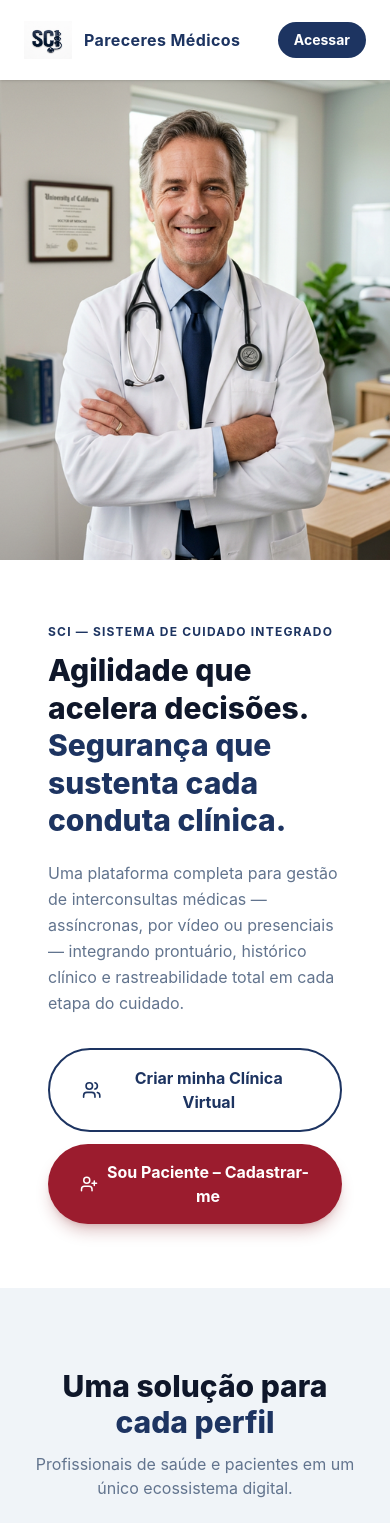
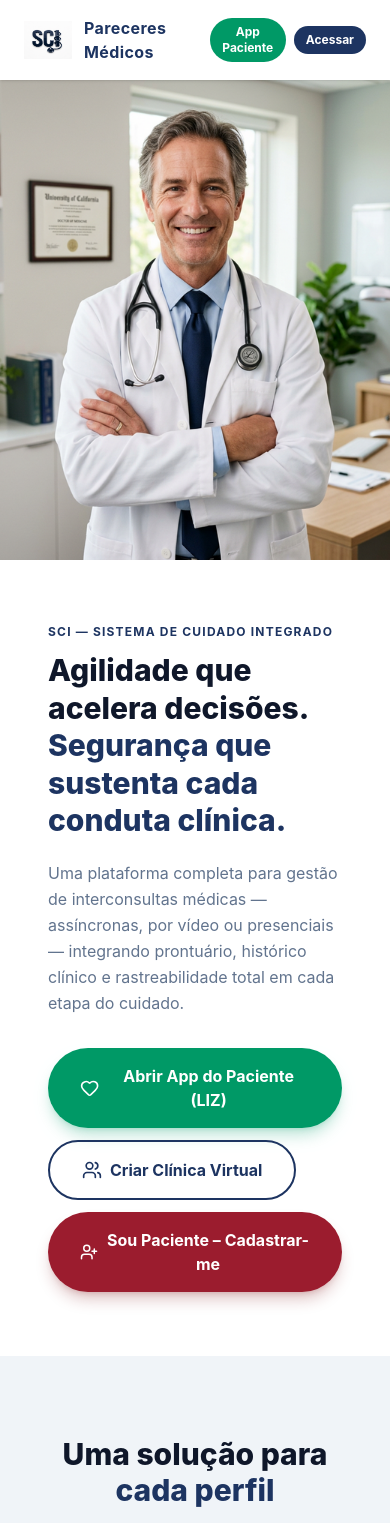
Before and after one commit to gustavonm2/elyon-healthtech, a React (Vite) app: page / in a window 390 px wide. Shown: the top 1523 px of the page. Built offline with nearby package versions, Linux system fonts and the light colour scheme; no server answers.

Commit message:
fix(vercel): Corrige destino de rewrites para index.html e adiciona botao direto de acesso ao App Paciente

```diff
--- a/src/components/Home.tsx
+++ b/src/components/Home.tsx
@@ -31,10 +31,16 @@ const Home: React.FC = () => {
                     </div>
 
                     {/* Nav Links */}
-                    <div className="hidden md:flex items-center gap-10 font-semibold text-sm text-[#1E293B]">
+                    <div className="hidden md:flex items-center gap-6 font-semibold text-sm text-[#1E293B]">
                         <a href="#como-funciona" className="hover:text-[#1D3461] transition-colors">Como funciona</a>
                         <a href="#solucoes" className="hover:text-[#1D3461] transition-colors">Soluções</a>
                         <a href="#contato" className="hover:text-[#1D3461] transition-colors">Contato</a>
+                        <button
+                            onClick={() => navigate('/app-paciente')}
+                            className="bg-emerald-600 hover:bg-emerald-700 text-white font-bold px-5 py-2.5 rounded-full text-sm transition-all shadow-md shadow-emerald-600/20"
+                        >
+                            App Paciente (LIZ)
+                        </button>
                         <button
                             onClick={() => navigate('/login')}
                             className="bg-[#1D3461] hover:bg-[#162749] text-white font-bold px-5 py-2.5 rounded-full text-sm transition-all"
@@ -44,12 +50,20 @@ const Home: React.FC = () => {
                     </div>
 
                     {/* Mobile access button */}
-                    <button
-                        onClick={() => navigate('/login')}
-                        className="md:hidden bg-[#1D3461] text-white font-bold px-4 py-2 rounded-full text-sm"
-                    >
-                        Acessar
-                    </button>
+                    <div className="flex items-center gap-2 md:hidden">
+                        <button
+                            onClick={() => navigate('/app-paciente')}
+                            className="bg-emerald-600 text-white font-bold px-3 py-1.5 rounded-full text-xs"
+                        >
+                            App Paciente
+                        </button>
+                        <button
+                            onClick={() => navigate('/login')}
+                            className="bg-[#1D3461] text-white font-bold px-3 py-1.5 rounded-full text-xs"
+                        >
+                            Acessar
+                        </button>
+                    </div>
                 </div>
             </nav>
 
@@ -80,10 +94,16 @@ const Home: React.FC = () => {
                             </p>
                             <div className="flex flex-wrap gap-3">
                                 <button
+                                    onClick={() => navigate('/app-paciente')}
+                                    className="bg-emerald-600 hover:bg-emerald-700 text-white font-bold px-8 py-4 rounded-full flex items-center gap-2 transition-all shadow-lg shadow-emerald-600/25"
+                                >
+                                    <Heart className="w-5 h-5" /> Abrir App do Paciente (LIZ)
+                                </button>
+                                <button
                                     onClick={() => navigate('/cadastro-clinica')}
                                     className="border-2 border-[#1D3461] text-[#1D3461] hover:bg-[#EEF4FA] font-bold px-8 py-4 rounded-full flex items-center gap-2 transition-all"
                                 >
-                                    <Users className="w-5 h-5" /> Criar minha Clínica Virtual
+                                    <Users className="w-5 h-5" /> Criar Clínica Virtual
                                 </button>
                                 <button
                                     onClick={() => navigate('/cadastro')}
```
Also changed, not shown: vercel.json.
